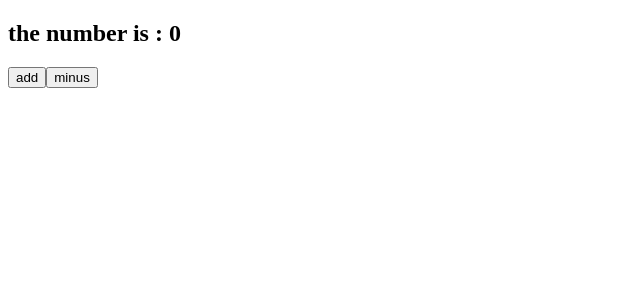
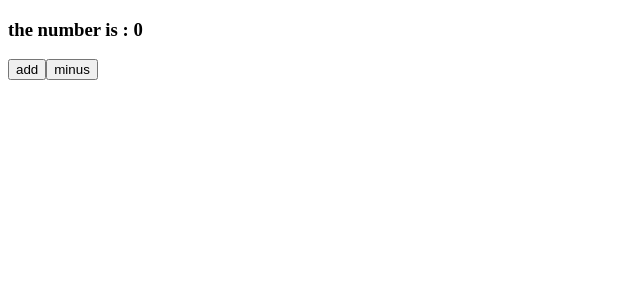
Before and after one commit to totherain155/movie_app_2020, a React (Create React App) app: page / in a window 1280 px wide. Shown: the top 300 px of the page, without its empty margins (0-640 px from the left). Built offline with nearby package versions, Linux system fonts and the light colour scheme.

Commit message:
state review 2

```diff
--- a/src/App.js
+++ b/src/App.js
@@ -1,7 +1,4 @@
 import React from "react";
-
-
-
 
 class App extends React.Component {
 
@@ -17,26 +14,18 @@ class App extends React.Component {
       console.log("minus")
    }
 
-
-
    render() {
       return (
          <div>
-            <h2>the number is : {this.state.count}</h2>
+            <h3>the number is : {this.state.count}</h3>
             <button onClick={this.add}>add</button>
             <button onClick={this.minus}>minus</button>
          </div>
       )
    }
+
 }
 
 
 
-
-
-
-
-
-
-
 export default App;
```
